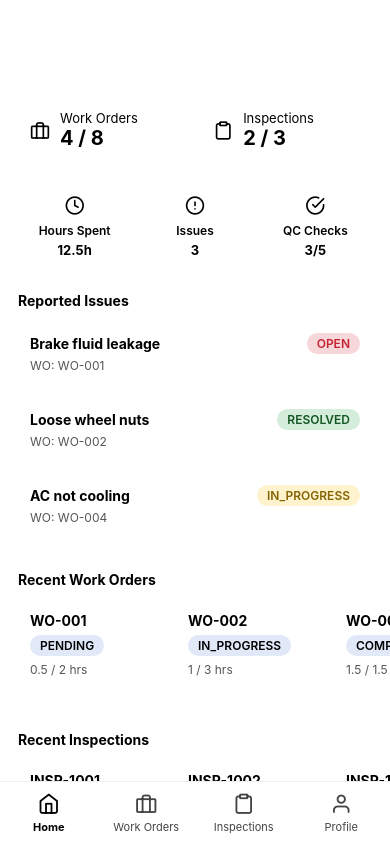
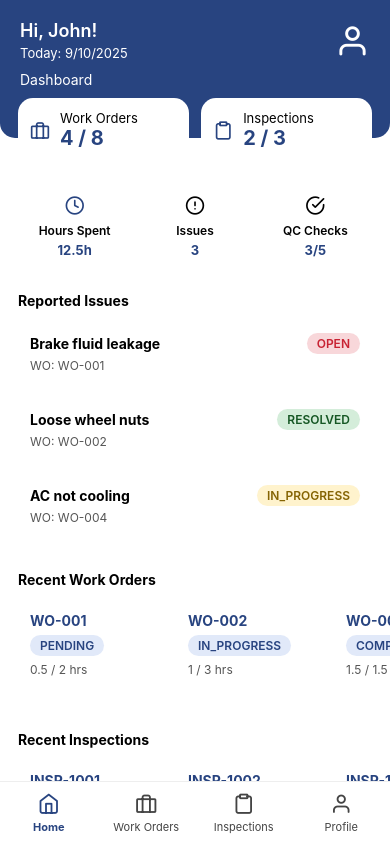
Before and after one commit to motortrace/motortraceMobile, a React Native app: screen /Home in a window 390 px wide. Built offline with nearby package versions, Linux system fonts and the light colour scheme.

Commit message:
Added Technicians Primary Colours

```diff
--- a/src/constants/colors.ts
+++ b/src/constants/colors.ts
@@ -7,6 +7,9 @@
   primaryLighter: '#bfdbfe',
   // primarybg: '#FFFFFF',
   primarybg: '#E3F2FF',
+
+  techPrimary: '#284480ff',
+  techPrimaryLight: '#93a2c4ff',
 
   // Secondary Palette - Updated to Teal
   secondary: '#0d9488',
```
